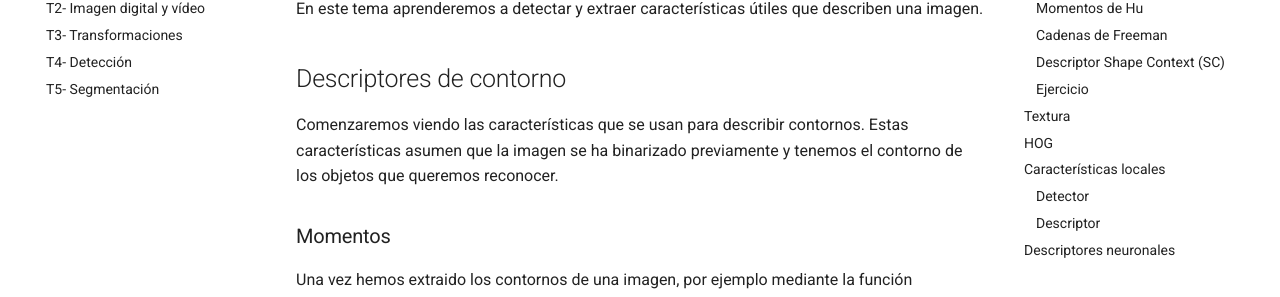
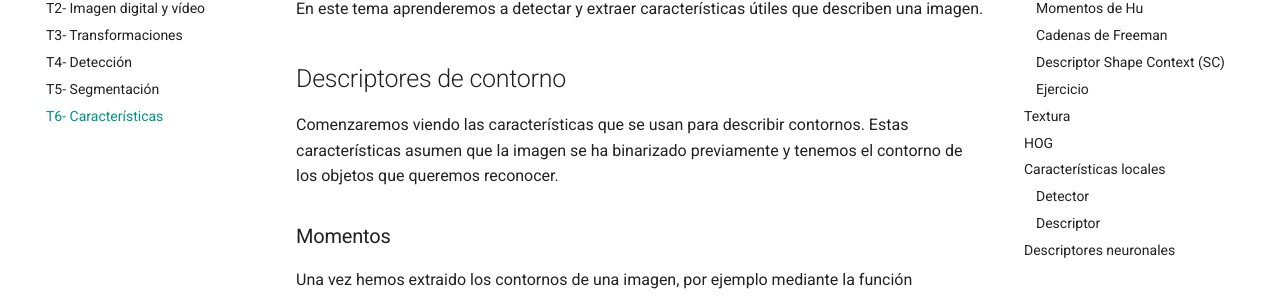
Before and after one commit to pertusa/VisionPorComputador, an MkDocs documentation site: the page built from docs/caracteristicas.md, in a window 1280 px wide. Shown: the part 184-481 px from the top of the page. Built offline with MkDocs 1.6.1 and Material for MkDocs 9.7.7, drawn with Linux system fonts in a browser that asks for light colours.

Commit message:
mkdocs updated

```diff
--- a/mkdocs.yml
+++ b/mkdocs.yml
@@ -8,7 +8,7 @@ nav:
 - T3- Transformaciones : 'transformaciones.md'
 - T4- Detección : 'deteccion.md'
 - T5- Segmentación : 'segmentacion.md'
-#- T6- Características : 'caracteristicas.md'
+- T6- Características : 'caracteristicas.md'
 #- T7- Reconocimiento : 'reconocimiento.md'
 
 theme:
```
